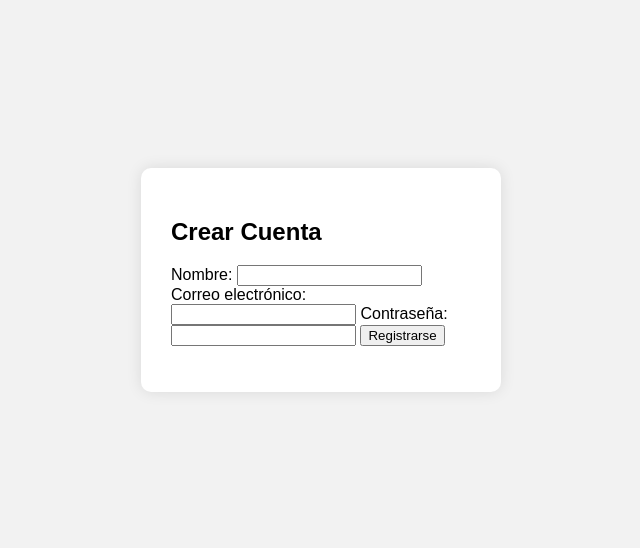
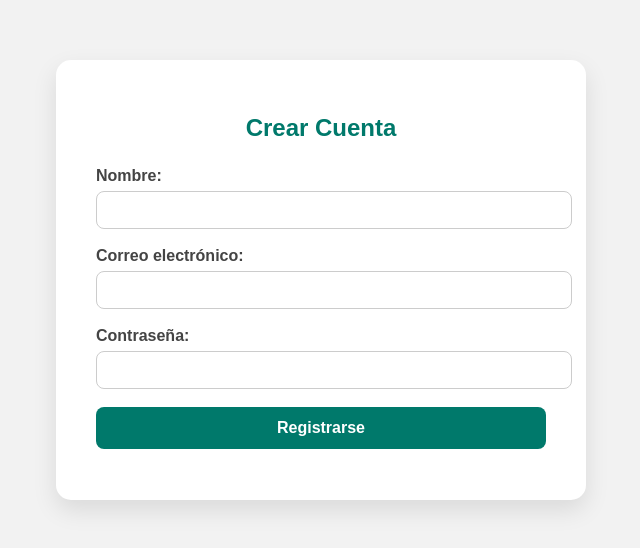
Before and after one commit to CarlosGC-LP/Bondify, a plain HTML site: page index.html in a window 1280 px wide. Shown: the part 128-676 px from the top of the page, without its empty margins (319-959 px from the left). Drawn offline with Linux system fonts and the light colour scheme.

Commit message:
Update styles.css

```diff
--- a/styles.css
+++ b/styles.css
@@ -8,9 +8,66 @@ body {
 }
 
 .form-container {
-  background-color: #fff;
-  padding: 30px;
-  border-radius: 10px;
-  box-shadow: 0 0 15px rgba(0,0,0,0.1);
-  width: 300px;
+  background-color: white;
+  padding: 35px 40px;
+  border-radius: 15px;
+  box-shadow: 0 10px 25px rgba(0, 0, 0, 0.1);
+  width: 100%;
+  max-width: 450px;
 }
+
+h2 {
+  text-align: center;
+  color: #00796b;
+  margin-bottom: 25px;
+  font-size: 24px;
+}
+
+form label {
+  display: block;
+  margin-bottom: 6px;
+  font-weight: 600;
+  color: #444;
+}
+
+form input,
+form select {
+  width: 100%;
+  padding: 10px 12px;
+  margin-bottom: 18px;
+  border: 1px solid #ccc;
+  border-radius: 8px;
+  font-size: 14px;
+  transition: border-color 0.3s ease;
+}
+
+form input:focus,
+form select:focus {
+  outline: none;
+  border-color: #26a69a;
+  box-shadow: 0 0 3px rgba(38, 166, 154, 0.5);
+}
+
+form button {
+  width: 100%;
+  padding: 12px;
+  background-color: #00796b;
+  color: white;
+  border: none;
+  border-radius: 8px;
+  font-size: 16px;
+  font-weight: bold;
+  cursor: pointer;
+  transition: background-color 0.3s ease;
+}
+
+form button:hover {
+  background-color: #004d40;
+}
+
+#mensaje {
+  text-align: center;
+  margin-top: 15px;
+  font-weight: bold;
+  color: #d32f2f;
+}
```
